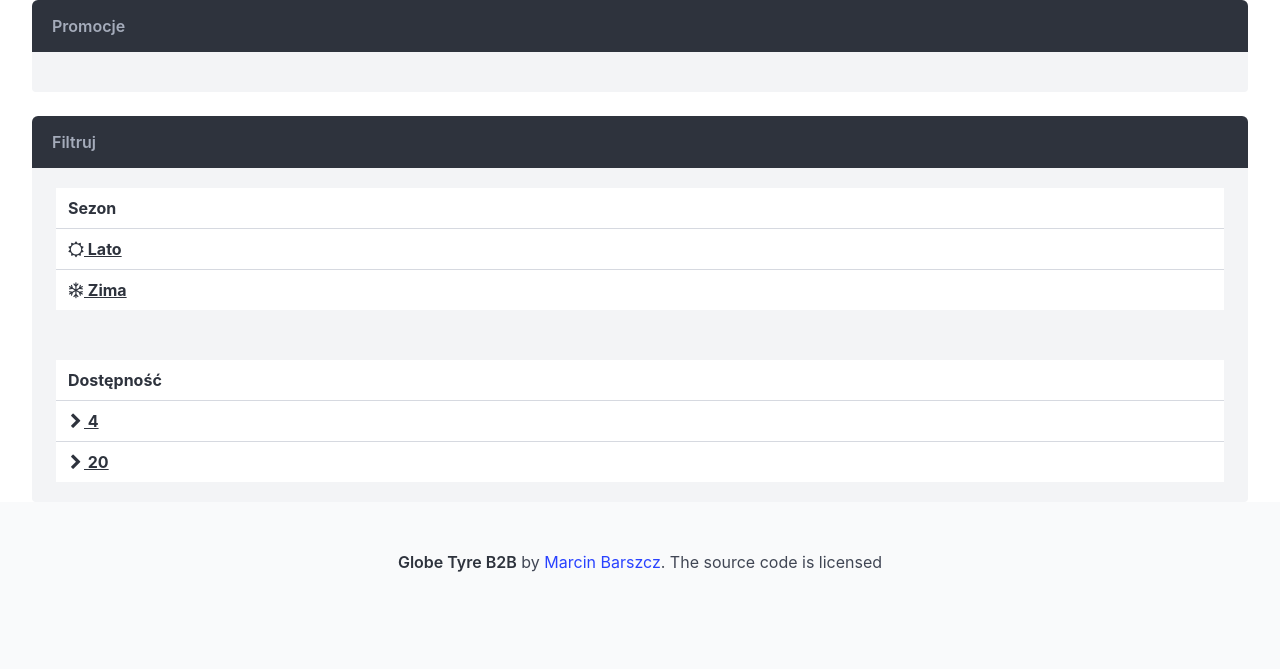
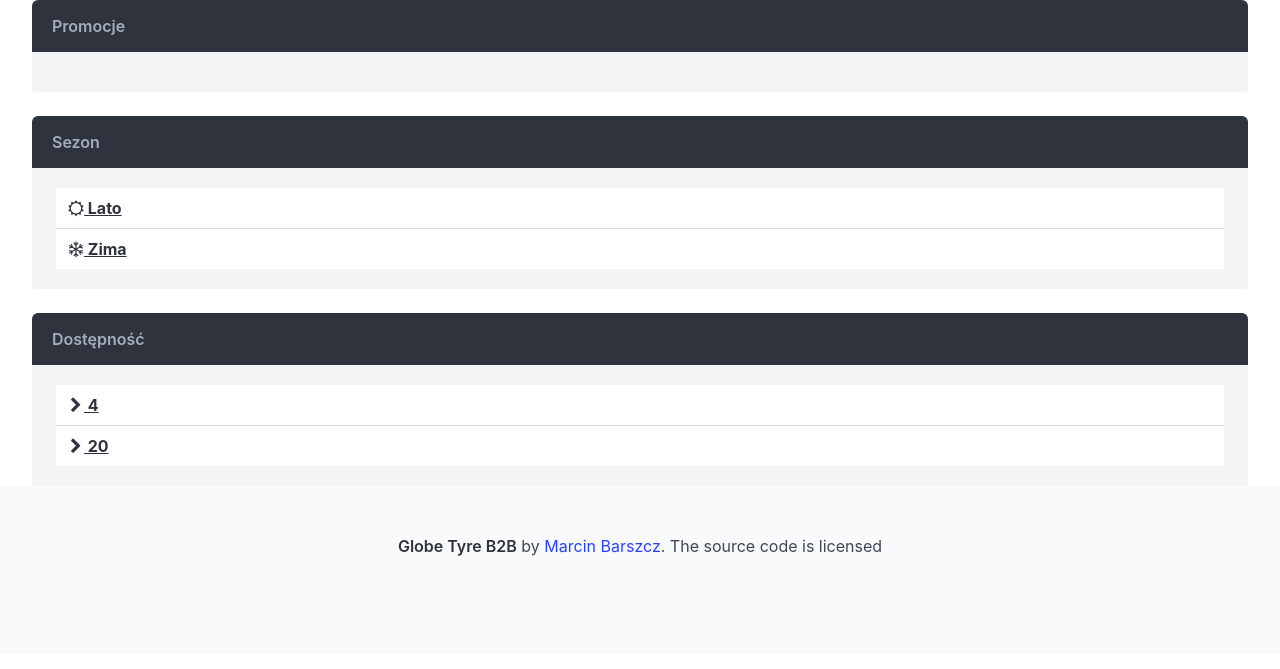
Before and after one commit to globetyre/b2b, a Django app: template shop/templates/shop/product/list.html in a window 1280 px wide. Shown: the part 52-721 px from the top of the page. Run offline with Django 3.2, Linux system fonts and the light colour scheme; the template is opened without the code that fills it, so the values that code supplies are empty; some libraries are stand-ins or nearby versions.

Commit message:
zmiana filtrów

```diff
--- a/shop/templates/shop/product/list.html
+++ b/shop/templates/shop/product/list.html
@@ -52,13 +52,10 @@
                     <div class="content">
                         <article class="message">
                             <div class="message-header height-40">
-                                <p>Filtruj</p>
+                                <p>Sezon</p>
                             </div>
                             <div class="message-body">
                                 <table class="table is-fullwidth">
-                                   <tr>
-                                       <th>Sezon</th>
-                                   </tr>
                                     <tr>
                                         <th><a href="#"><span class="icon is-small summer"><i class="fa fa-sun-o" aria-hidden="true"></i></span> Lato</a></th>
                                     </tr>
@@ -66,11 +63,14 @@
                                         <th><a href="#"><span class="icon is-small winter"><i class="fa fa-snowflake-o" aria-hidden="true"></i></span> Zima</a></th>
                                     </tr>
                                 </table>
-                                <hr>
+                            </div>
+                        </article>
+                        <article class="message">
+                            <div class="message-header height-40">
+                                <p>Dostępność</p>
+                            </div>
+                            <div class="message-body">
                                 <table class="table is-fullwidth">
-                                   <tr>
-                                       <th>Dostępność</th>
-                                   </tr>
                                     <tr>
                                         <th><a href="#"><span class="icon is-small winter"><i class="fa fa-chevron-right" aria-hidden="true"></i></span> 4</a></th>
                                     </tr>
```
Also changed, not shown: db.sqlite3.
